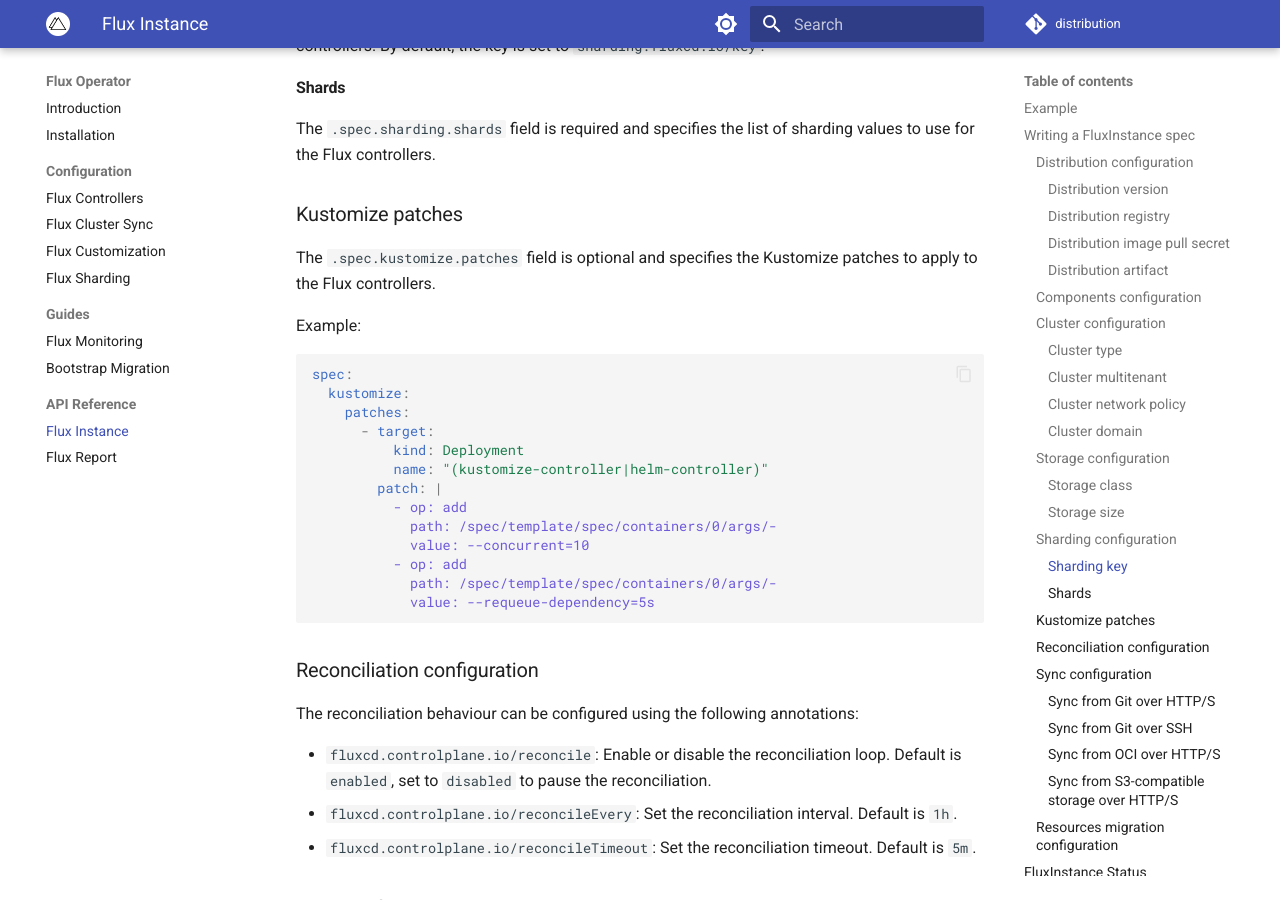
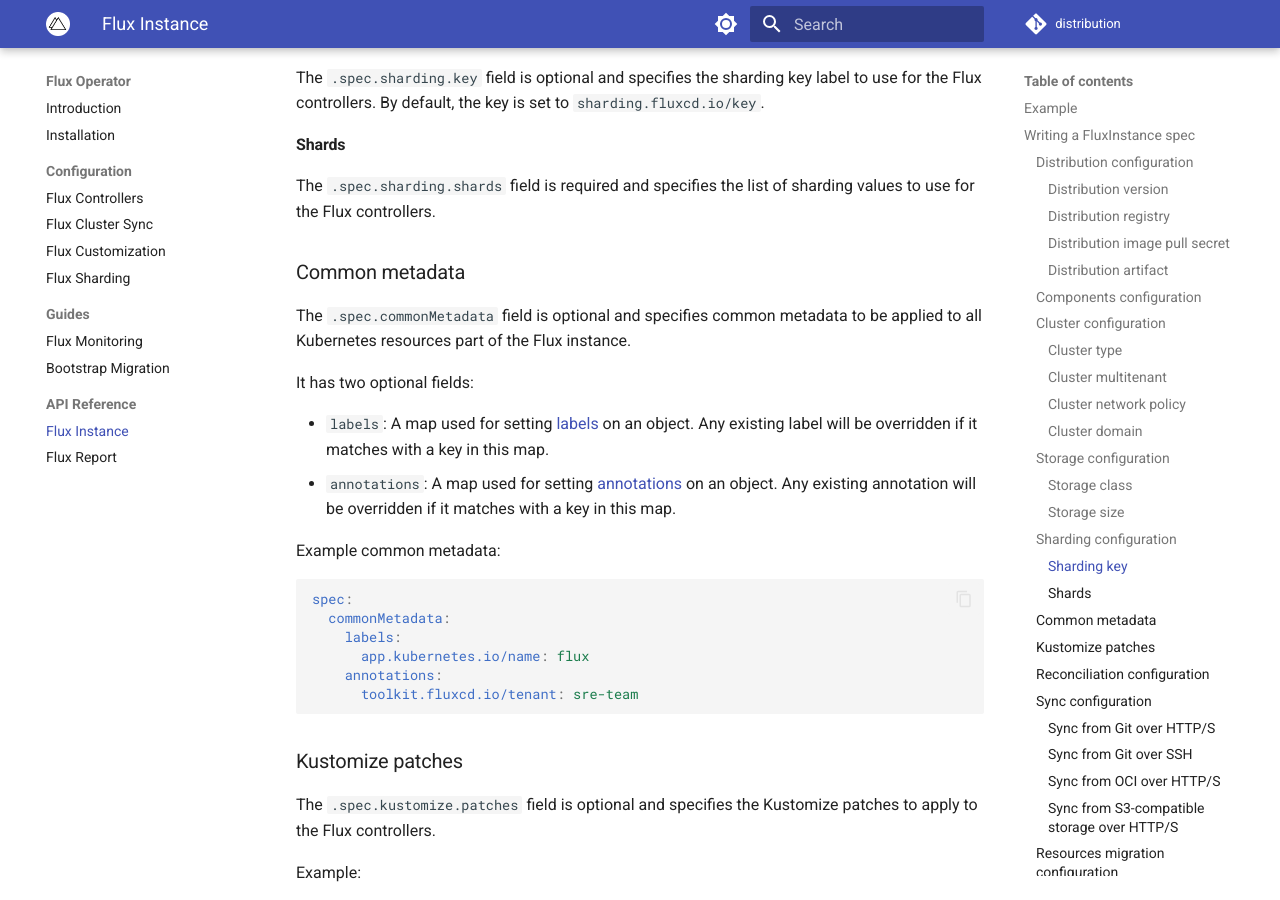
Before and after one commit to controlplaneio-fluxcd/distribution, an MkDocs documentation site: the page built from docs/operator/fluxinstance.md, in a window 1280 px wide and 900 px high, scrolled down 7472 px. Built offline with MkDocs 1.6.1 and Material for MkDocs 9.7.7, drawn with Linux system fonts in a browser that asks for light colours; comment, search, counter and statistics services are not loaded; some of the changed text lies outside the part shown.

Commit message:
Update Flux Operator docs to v0.11.0
Signed-off-by: Stefan Prodan <stefan.prodan@gmail.com>

````diff
--- a/docs/operator/fluxinstance.md
+++ b/docs/operator/fluxinstance.md
@@ -18,43 +18,46 @@
 apiVersion: fluxcd.controlplane.io/v1
 kind: FluxInstance
 metadata:
-   name: flux
-   namespace: flux-system
-   annotations:
-      fluxcd.controlplane.io/reconcile: "enabled"
-      fluxcd.controlplane.io/reconcileEvery: "1h"
-      fluxcd.controlplane.io/reconcileTimeout: "3m"
+  name: flux
+  namespace: flux-system
+  annotations:
+    fluxcd.controlplane.io/reconcile: "enabled"
+    fluxcd.controlplane.io/reconcileEvery: "1h"
+    fluxcd.controlplane.io/reconcileTimeout: "3m"
 spec:
-   distribution:
-      version: "2.x"
-      registry: "ghcr.io/fluxcd"
-   components:
-      - source-controller
-      - kustomize-controller
-      - helm-controller
-      - notification-controller
-      - image-reflector-controller
-      - image-automation-controller
-   cluster:
-      type: kubernetes
-      multitenant: false
-      networkPolicy: true
-      domain: "cluster.local"
-   storage:
-      class: "standard"
-      size: "10Gi"
-   kustomize:
-      patches:
-         - target:
-              kind: Deployment
-              name: "(kustomize-controller|helm-controller)"
-           patch: |
-              - op: add
-                path: /spec/template/spec/containers/0/args/-
-                value: --concurrent=10
-              - op: add
-                path: /spec/template/spec/containers/0/args/-
-                value: --requeue-dependency=5s
+  distribution:
+    version: "2.x"
+    registry: "ghcr.io/fluxcd"
+  components:
+    - source-controller
+    - kustomize-controller
+    - helm-controller
+    - notification-controller
+    - image-reflector-controller
+    - image-automation-controller
+  cluster:
+    type: kubernetes
+    multitenant: false
+    networkPolicy: true
+    domain: "cluster.local"
+  storage:
+    class: "standard"
+    size: "10Gi"
+  commonMetadata:
+    labels:
+      app.kubernetes.io/name: flux
+  kustomize:
+    patches:
+      - target:
+          kind: Deployment
+          name: "(kustomize-controller|helm-controller)"
+        patch: |
+          - op: add
+            path: /spec/template/spec/containers/0/args/-
+            value: --concurrent=10
+          - op: add
+            path: /spec/template/spec/containers/0/args/-
+            value: --requeue-dependency=5s
 ```
 
 You can run this example by saving the manifest into `fluxinstance.yaml`.
@@ -155,9 +158,9 @@
 
 ```yaml
 spec:
-   distribution:
-      version: "2.x"
-      registry: "ghcr.io/fluxcd"
+  distribution:
+    version: "2.x"
+    registry: "ghcr.io/fluxcd"
 ```
 
 #### Distribution version
@@ -170,8 +173,8 @@
 
 ```yaml
 spec:
-   distribution:
-      version: "2.x"
+  distribution:
+    version: "2.x"
 ```
 
 Example using a semver range to configure the automatic upgrade
@@ -179,16 +182,16 @@
 
 ```yaml
 spec:
-   distribution:
-      version: "2.3.x"
+  distribution:
+    version: "2.3.x"
 ```
 
 Example using an exact version to install a specific Flux version:
 
 ```yaml
 spec:
-   distribution:
-      version: "2.3.0"
+  distribution:
+    version: "2.3.0"
 ```
 
 #### Distribution registry
@@ -200,9 +203,9 @@
 
 ```yaml
 spec:
-   distribution:
-      version: "2.x"
-      registry: "ghcr.io/fluxcd"
+  distribution:
+    version: "2.x"
+    registry: "ghcr.io/fluxcd"
 ```
 
 #### Distribution image pull secret
@@ -214,10 +217,10 @@
 
 ```yaml
 spec:
-   distribution:
-      version: "2.3.x"
-      registry: "ghcr.io/controlplaneio-fluxcd/distroless"
-      imagePullSecret: "flux-enterprise-auth"
+  distribution:
+    version: "2.3.x"
+    registry: "ghcr.io/controlplaneio-fluxcd/distroless"
+    imagePullSecret: "flux-enterprise-auth"
 ```
 
 The image pull secret must be created in the same namespace where the FluxInstance is deployed
@@ -244,10 +247,10 @@
 
 ```yaml
 spec:
-   distribution:
-      version: "2.x"
-      registry: "ghcr.io/fluxcd"
-      artifact: "oci://ghcr.io/controlplaneio-fluxcd/flux-operator-manifests"
+  distribution:
+    version: "2.x"
+    registry: "ghcr.io/fluxcd"
+    artifact: "oci://ghcr.io/controlplaneio-fluxcd/flux-operator-manifests"
 ```
 
 ### Components configuration
@@ -258,11 +261,11 @@
 
 ```yaml
 spec:
-   components:
-      - source-controller
-      - kustomize-controller
-      - helm-controller
-      - notification-controller
+  components:
+    - source-controller
+    - kustomize-controller
+    - helm-controller
+    - notification-controller
 ```
 
 ### Cluster configuration
@@ -273,12 +276,12 @@
 
 ```yaml
 spec:
-   cluster:
-      type: openshift
-      multitenant: true
-      tenantDefaultServiceAccount: "flux"
-      networkPolicy: true
-      domain: "cluster.local"
+  cluster:
+    type: openshift
+    multitenant: true
+    tenantDefaultServiceAccount: "flux"
+    networkPolicy: true
+    domain: "cluster.local"
 ```
 
 #### Cluster type
@@ -321,9 +324,9 @@
 
 ```yaml
 spec:
-   storage:
-      class: "standard"
-      size: "10Gi"
+  storage:
+    class: "standard"
+    size: "10Gi"
 ```
 
 #### Storage size
@@ -376,6 +379,31 @@
 
 The `.spec.sharding.shards` field is required and specifies the list of sharding values to use for the Flux controllers.
 
+### Common metadata
+
+The `.spec.commonMetadata` field is optional and specifies common metadata to be applied to all Kubernetes resources
+part of the Flux instance.
+
+It has two optional fields:
+
+- `labels`: A map used for setting [labels](https://kubernetes.io/docs/concepts/overview/working-with-objects/labels/)
+  on an object. Any existing label will be overridden if it matches with a key in
+  this map.
+- `annotations`: A map used for setting [annotations](https://kubernetes.io/docs/concepts/overview/working-with-objects/annotations/)
+  on an object. Any existing annotation will be overridden if it matches with a key
+  in this map.
+
+Example common metadata:
+
+```yaml
+spec:
+  commonMetadata:
+    labels:
+      app.kubernetes.io/name: flux
+    annotations:
+      toolkit.fluxcd.io/tenant: sre-team
+```
+
 ### Kustomize patches
 
 The `.spec.kustomize.patches` field is optional and specifies the Kustomize patches to apply to the Flux controllers.
@@ -425,6 +453,9 @@
 - `path`: The path to the source directory containing the kustomize overlay or plain Kubernetes manifests to sync from.
 - `pullSecret`: The name of the Kubernetes secret that contains the credentials to pull the source repository. This field is optional.
 - `interval`: The sync interval. This field is optional, when not set the default is `1m`.
+- `name`: The name of the generated Flux source and Kustomization objects.
+  This field is optional, when not set the default is the FluxInstance namespace name.
+  Note that this field is considered immutable, and cannot be changed after the FluxInstance is created.
 
 #### Sync from Git over HTTP/S
 
````
Also changed, not shown: docs/operator/flux-config.md (+2 -2 lines).
